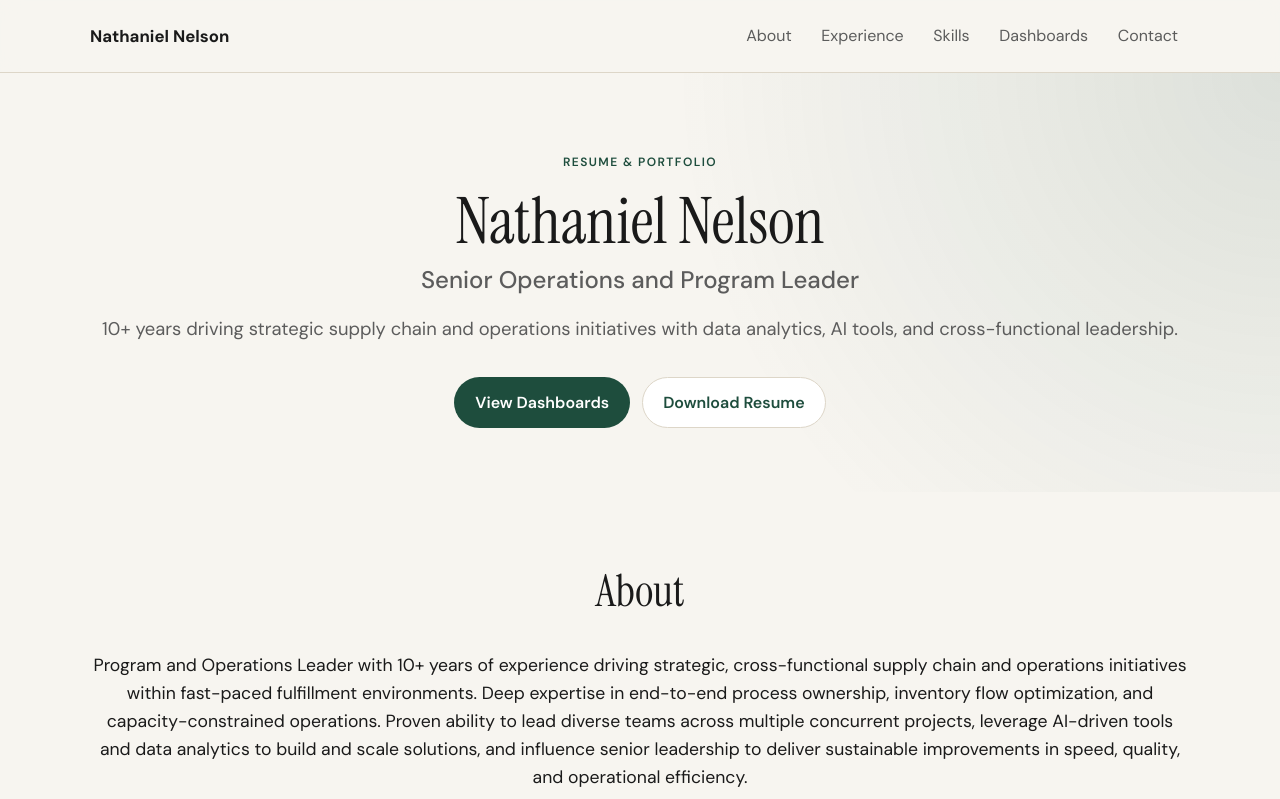
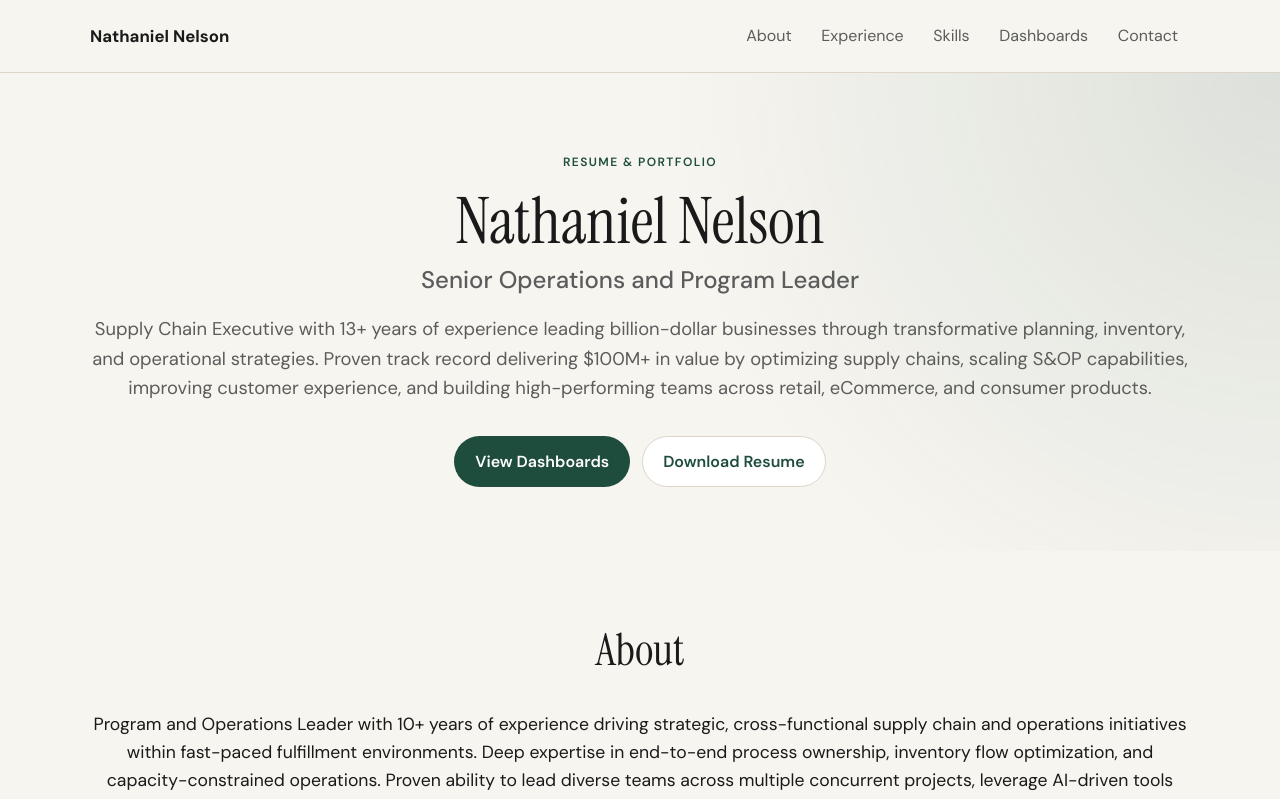
Before and after one commit to CaptianBoredASF/Website, a React (Vite) app: page / in a window 1280 px wide. Shown: the top 799 px of the page. Built offline with nearby package versions, Linux system fonts and the light colour scheme.

Commit message:
Update hero tagline

```diff
--- a/src/data/resume.js
+++ b/src/data/resume.js
@@ -5,7 +5,7 @@ export const siteConfig = {
   domain: 'https://nathanielnelsond.com',
   title: 'Senior Operations and Program Leader',
   tagline:
-    '10+ years driving strategic supply chain and operations initiatives with data analytics, AI tools, and cross-functional leadership.',
+    'Supply Chain Executive with 13+ years of experience leading billion-dollar businesses through transformative planning, inventory, and operational strategies. Proven track record delivering $100M+ in value by optimizing supply chains, scaling S&OP capabilities, improving customer experience, and building high-performing teams across retail, eCommerce, and consumer products.',
   email: 'Nathan.Nelson.D@gmail.com',
   phone: '(314) 566-4757',
   location: 'Fort Lauderdale, FL',
```
